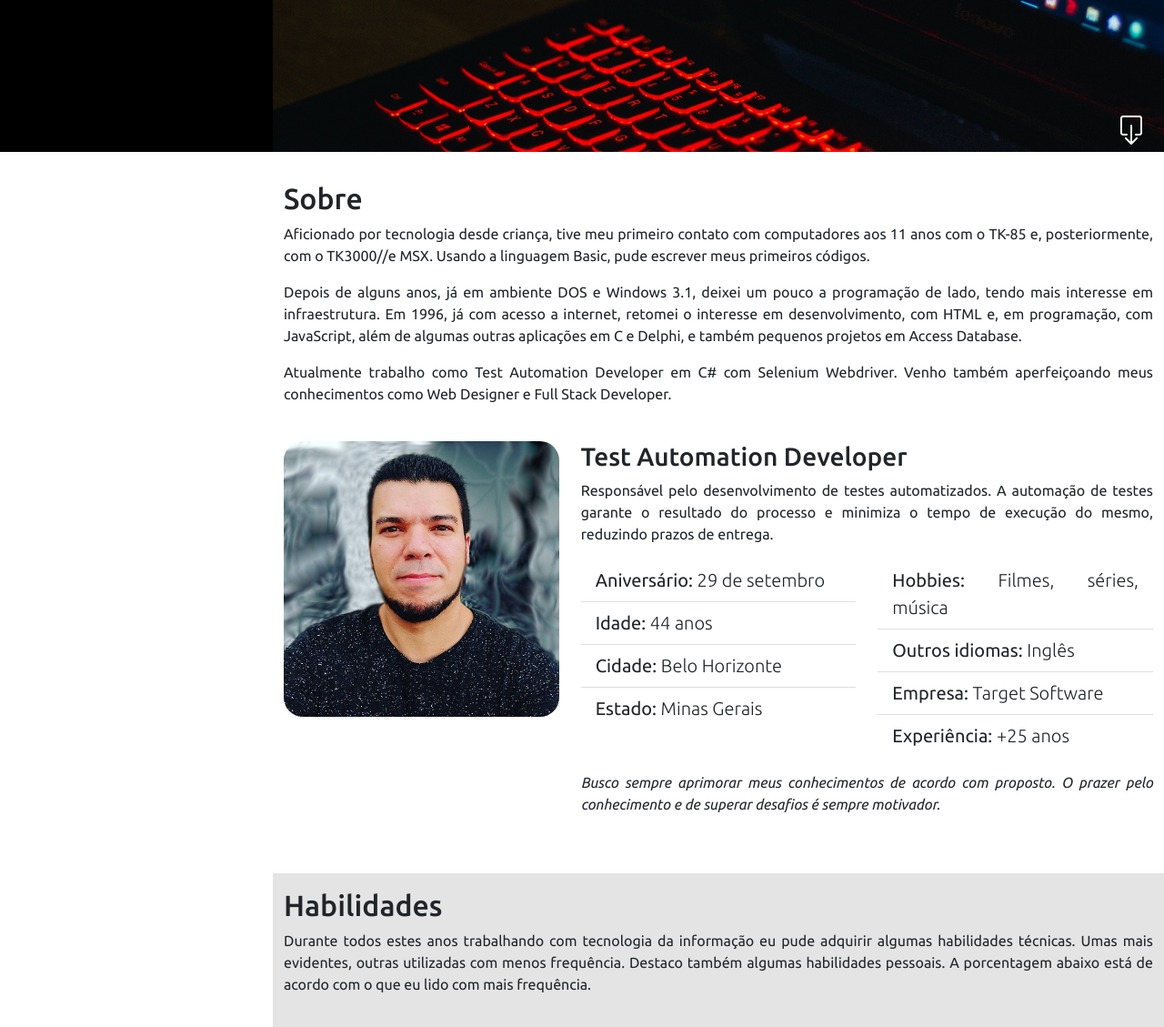
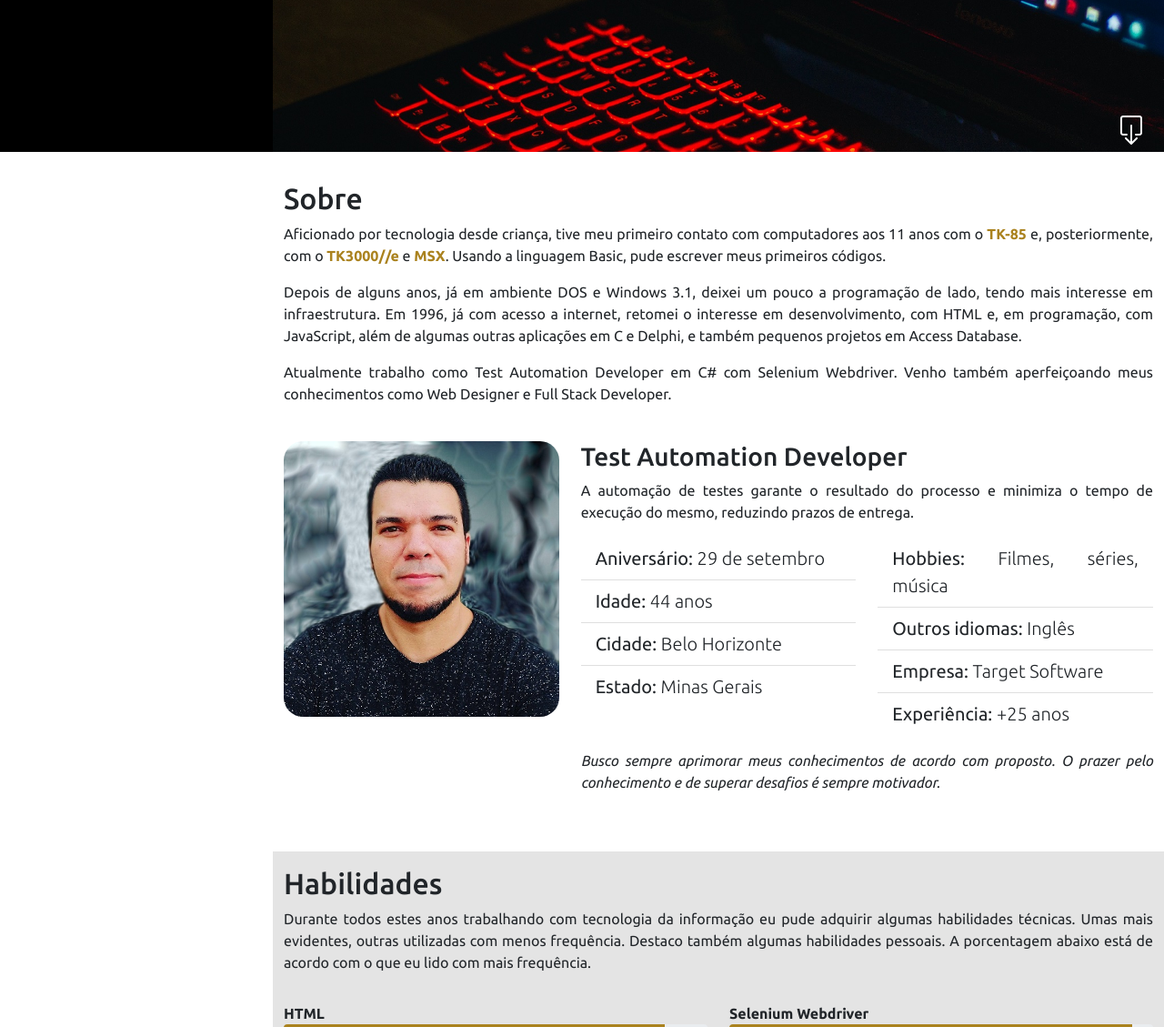
Before and after one commit to nascidoem77/Projeto-Portfolio, a Flask app: page / in a window 1280 px wide. Shown: the part 633-1762 px from the top of the page at 91% size. Run offline with Flask 2, Linux system fonts and the light colour scheme; some libraries are stand-ins or nearby versions.

Commit message:
Sobre finalizado

```diff
--- a/static/style.css
+++ b/static/style.css
@@ -111,6 +111,17 @@ section#inicio span#subtitle {
   font-size: 1.2rem;
 }
 
+#sobreTxt a {
+  color: rgb(170, 130, 30);
+  text-decoration: none;
+
+}
+
+.modal-footer a{
+  color: rgb(34, 34, 34);
+  text-decoration: none;
+}
+
 .text-shadow {
   text-shadow: 4px 4px 10px black;
 }
@@ -178,8 +189,8 @@ i.menu-mobile {
   background-color: rgb(228, 228, 228);
 }
 
-.img-fluid{
-    border-radius: 7%;
+.img-fluid {
+  border-radius: 7%;
 }
 
 .progress-bar-xp {
@@ -275,7 +286,7 @@ i.menu-mobile {
   }
 }
 
-#btn-enviar-loader{
+#btn-enviar-loader {
   display: none;
 }
 
--- a/templates/index.html
+++ b/templates/index.html
@@ -99,16 +99,108 @@
         </div>
       </section>
 
+      <!-- MODALS -->
+
+      <div class="modalGroup">
+        <!-- TK-85 -->
+        <div class="modal fade" id="tk-85" tabindex="-1">
+          <div class="modal-dialog modal-sm">
+            <div
+              class="modal-content"
+              style="background-color: rgb(209, 209, 209)"
+            >
+              <div class="modal-header">
+                <strong>TK-85</strong>
+              </div>
+              <div class="modal-body d-flex justify-content-center">
+                <img src="../static/img/tk85.jpg" />
+              </div>
+              <div class="modal-footer d-flex justify-content-left">
+                <a href="https://pt.wikipedia.org/wiki/TK_85" target="_blank"
+                  >Mais informações</a
+                >
+              </div>
+            </div>
+          </div>
+        </div>
+        <!-- TK3000//e -->
+        <div class="modal fade" id="tk3000" tabindex="-1">
+          <div class="modal-dialog modal-sm">
+            <div
+              class="modal-content"
+              style="background-color: rgb(209, 209, 209)"
+            >
+              <div class="modal-header">
+                <strong>TK3000//e</strong>
+              </div>
+              <div class="modal-body d-flex justify-content-center">
+                <img src="../static/img/tk3000.jpg" />
+              </div>
+              <div class="modal-footer d-flex justify-content-left">
+                <a href="https://pt.wikipedia.org/wiki/TK3000_IIe" target="_blank"
+                  ><b>Mais informações</b></a
+                >
+              </div>
+            </div>
+          </div>
+        </div>
+        <!-- MSX -->
+        <div class="modal fade" id="msx" tabindex="-1">
+          <div class="modal-dialog modal-sm">
+            <div
+              class="modal-content"
+              style="background-color: rgb(209, 209, 209)"
+            >
+              <div class="modal-header">
+                <strong>MSX</strong>
+              </div>
+              <div class="modal-body d-flex justify-content-center">
+                <img src="../static/img/msx.jpg" />
+              </div>
+              <div class="modal-footer d-flex justify-content-left">
+                <a href="https://pt.wikipedia.org/wiki/MSX" target="_blank"
+                  ><b>Mais informações</b></a
+                >
+              </div>
+            </div>
+          </div>
+        </div>
+      </div>
+
+      <!-- End Modals -->
+
       <section id="sobre" class="container mt-3">
         <div class="row">
           <div class="col-md-12">
             <h2 class="pt-3">Sobre</h2>
-            <div align="justify" data-anime="down">
+            <div id="sobreTxt" align="justify" data-anime="down">
               <p>
                 Aficionado por tecnologia desde criança, tive meu primeiro
-                contato com computadores aos 11 anos com o TK-85 e,
-                posteriormente, com o TK3000//e MSX. Usando a linguagem Basic,
-                pude escrever meus primeiros códigos.
+                contato com computadores aos 11 anos com o
+                <a
+                  href="#"
+                  class="link"
+                  data-bs-toggle="modal"
+                  data-bs-target="#tk-85"
+                  ><b>TK-85</b></a
+                >
+                e, posteriormente, com o
+                <a
+                  href="#"
+                  class="link"
+                  data-bs-toggle="modal"
+                  data-bs-target="#tk3000"
+                  ><b>TK3000//e</b></a
+                >
+                e
+                <a
+                  href="#"
+                  class="link"
+                  data-bs-toggle="modal"
+                  data-bs-target="#msx"
+                  ><b>MSX</b></a
+                >. Usando a linguagem Basic, pude escrever meus primeiros
+                códigos.
               </p>
               <p>
                 Depois de alguns anos, já em ambiente DOS e Windows 3.1, deixei
@@ -138,8 +230,7 @@
           <div align="justify" class="col-md-8" data-anime="up">
             <h3>Test Automation Developer</h3>
             <p>
-              Responsável pelo desenvolvimento de testes automatizados. A
-              automação de testes garante o resultado do processo e minimiza o
+              A automação de testes garante o resultado do processo e minimiza o
               tempo de execução do mesmo, reduzindo prazos de entrega.
             </p>
 
@@ -147,7 +238,8 @@
               <div class="col-md-6">
                 <ul class="list-group list-group-flush fs-5">
                   <li class="list-group-item">
-                    Aniversário: <span class="fw-lighter">29 de setembro</span>
+                    Aniversário:
+                    <span class="fw-lighter">29 de setembro</span>
                   </li>
                   <li class="list-group-item">
                     Idade: <span class="fw-lighter">44 anos</span>
@@ -180,9 +272,11 @@
             </div>
             <div align="justify">
               <p>
-                <i>Busco sempre aprimorar meus conhecimentos de acordo com
-                proposto. O prazer pelo conhecimento e de superar desafios é
-                sempre motivador.</i>
+                <i
+                  >Busco sempre aprimorar meus conhecimentos de acordo com
+                  proposto. O prazer pelo conhecimento e de superar desafios é
+                  sempre motivador.</i
+                >
               </p>
             </div>
           </div>
```
Also changed, not shown: static/img/msx.jpg (added), static/img/tk3000.jpg (added), static/img/tk85.jpg (added), static/script.js (line endings or trailing spaces).
